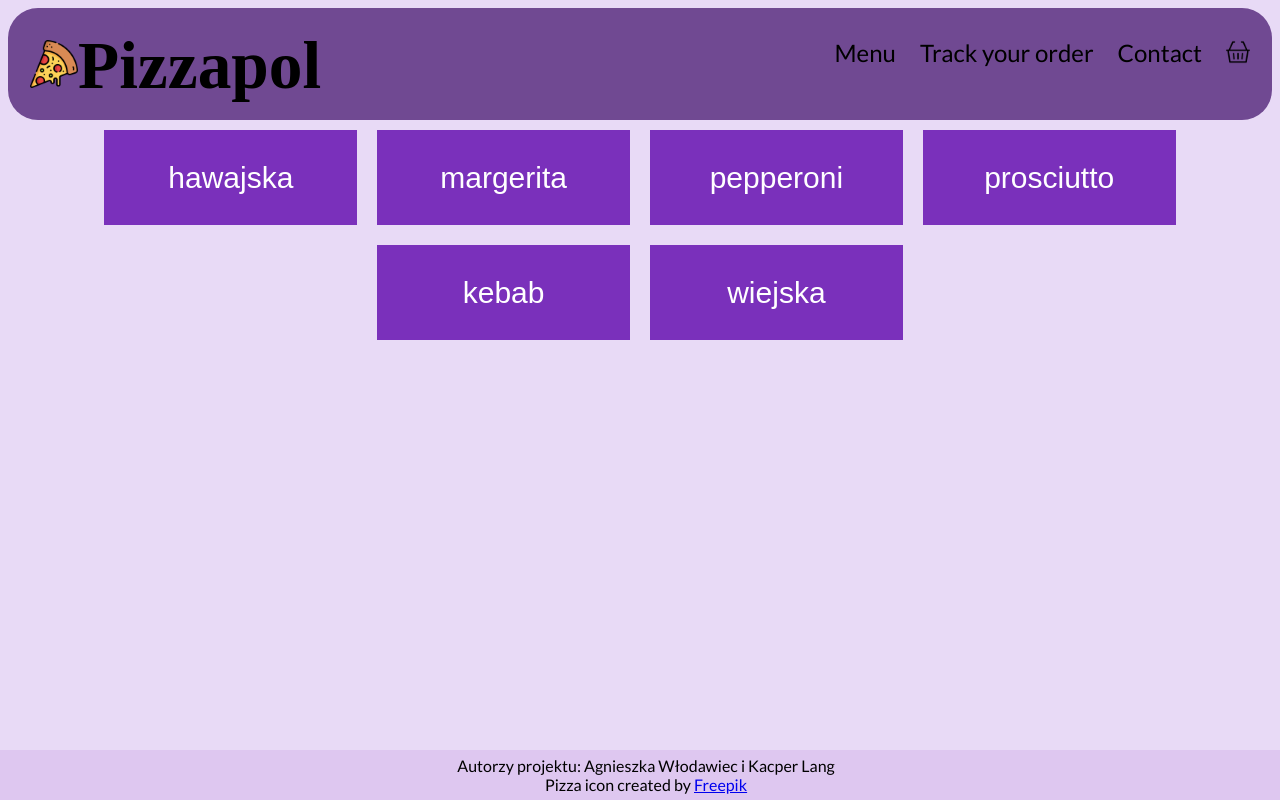
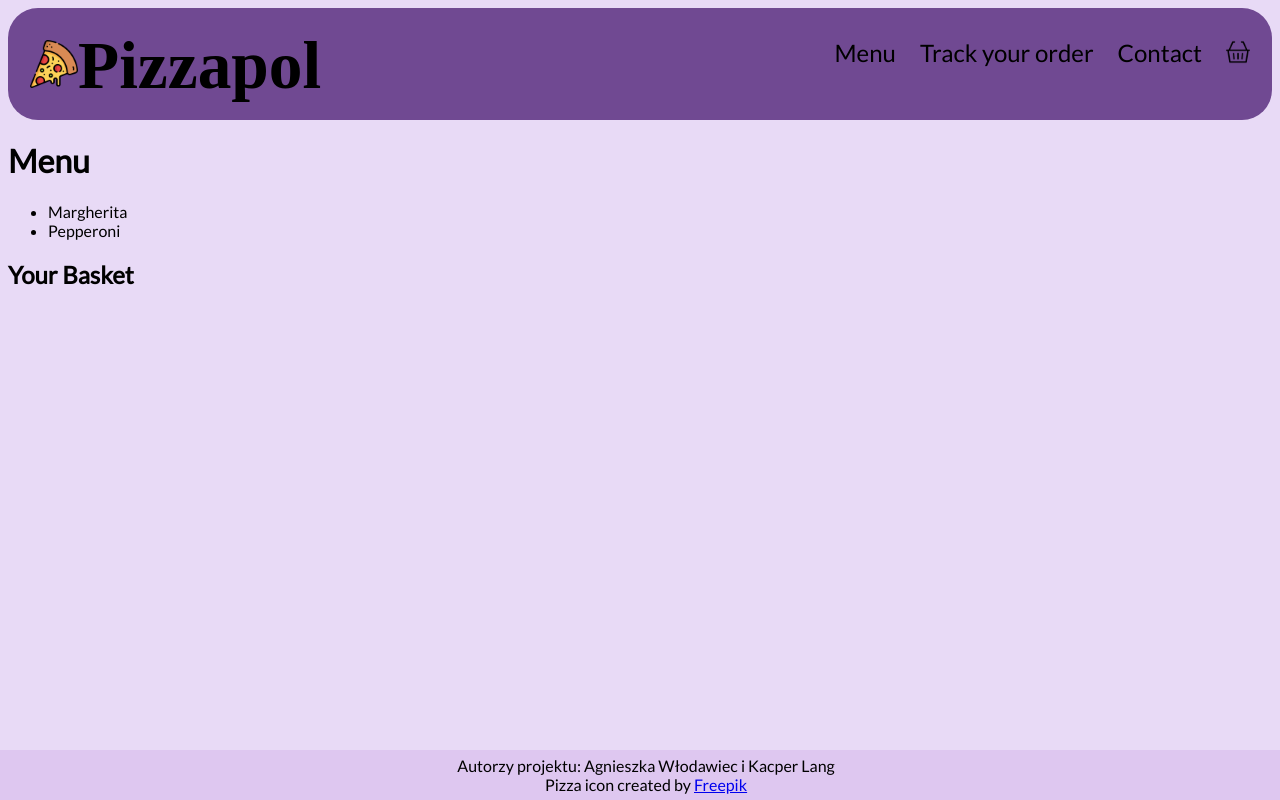
Before and after one commit to AW2077/Bistrofy, a React (Create React App) app: page / in a window 1280 px wide. Both pictures are taken after a click on the link "Menu". Built offline with nearby package versions, Linux system fonts and the light colour scheme; a web font is replaced by a local one.

Commit message:
dzialajace wszystkie zakladki

```diff
--- a/src/App.js
+++ b/src/App.js
@@ -1,33 +1,59 @@
-import React, { Component} from 'react';
+import React, {useState} from 'react';
 import './App.css';
-import SearchBarComponent from './SearchBarComponent';
+import SearchBar from './SearchBar';
 import NavigationBar from './NavigationBar';
 
-//DOM - obiektowy model dokumentu
-class App extends Component {
+const App = () =>{
+  const [content, setContent] = useState(<SearchBar/>);
+  const [basket, setBasket] = useState([]);
 
-//To jest odpowiedzialne za wczytywanie domyślnego komponentu - w naszym przypadku to ten search bar
-constructor(props){
-  super(props);
-  this.state = {
-    activeComponent: SearchBarComponent,
+  const updateContent = (newContent) =>{
+    setBasket([]);
+    setContent(newContent);
   };
-}
-//funkcja obsługująca klikanie po navigation barze - ustala za aktywny fragment ten na który kliknięto
-handleLinkClick = (newComponent) => {
-  this.setState({activeComponent: newComponent});
+
+  return(
+    <div>
+      <NavigationBar updateContent={updateContent}/>
+      <div>{content}</div>
+    </div>
+  )
+
+
 };
 
-//model dokumentu który na twardo składa się z aktywnego zawsze navigation baru i wybranego aktywnego komponentu
-render() {
-  const {activeComponent: ActiveComponent} = this.state;
-  return(
-      <div>
-        <NavigationBar handleLinkClick={this.handleLinkClick} />
-        <ActiveComponent />
-      </div>
-  );
+export default App;
 
-}
-}
-export default App;
+
+
+
+
+
+// //DOM - obiektowy model dokumentu
+// class App extends Component {
+
+// //To jest odpowiedzialne za wczytywanie domyślnego komponentu - w naszym przypadku to ten search bar
+// constructor(props){
+//   super(props);
+//   this.state = {
+//     activeComponent: SearchBar,
+//   };
+// }
+// //funkcja obsługująca klikanie po navigation barze - ustala za aktywny fragment ten na który kliknięto
+// handleLinkClick = (newComponent) => {
+//   this.setState({activeComponent: newComponent});
+// };
+
+// //model dokumentu który na twardo składa się z aktywnego zawsze navigation baru i wybranego aktywnego komponentu
+// render() {
+//   const {activeComponent: ActiveComponent} = this.state;
+//   return(
+//       <div>
+//         <NavigationBar handleLinkClick={this.handleLinkClick} />
+//         <ActiveComponent/>
+//       </div>
+//   );
+
+// }
+// }
+// export default App;
--- /dev/null
+++ b/src/Basket.js
@@ -0,0 +1,25 @@
+import React, { useState, useEffect } from 'react';
+
+const Basket = () =>{
+    const [basketData, setBasketData] = useState([]);
+
+
+    useEffect(() =>{
+        const storedBasket = localStorage.getItem('basket');
+        if(storedBasket){
+            setBasketData(JSON.parse(storedBasket));
+        }
+    }, []);
+
+    return(
+        <div>
+        <h2>Your Basket</h2>
+        <ul>
+            {basketData.map((pizza) => (
+            <li key={pizza.id}>{pizza.name}</li>
+            ))}
+        </ul>
+        </div>
+    );
+}
+export default Basket;
--- /dev/null
+++ b/src/Contact.js
@@ -0,0 +1,11 @@
+import React from 'react';
+
+const Contact = () =>{
+  return(
+    <div class="flex-container">
+      <p>Contact us!</p>
+    </div>
+  );
+};
+
+export default Contact;
--- /dev/null
+++ b/src/Menu.js
@@ -0,0 +1,41 @@
+import React, {useEffect, useState} from 'react';
+import './Menu.css'
+import Basket from './Basket';
+
+const Menu = ({ updateContent }) => {
+
+  const [basket, setBasket] = useState([]);
+  const pizzaMenu = [
+    {id: 1, name: 'Margherita'},
+    {id: 2, name: 'Pepperoni'}
+  ];
+
+  useEffect(() =>{
+    const storedBasket = JSON.parse(localStorage.getItem('basket'));
+    if(storedBasket){
+      setBasket(storedBasket);
+    }
+  }, []);
+
+  const addToBasket = (pizza) => {
+    const updateBasket = [...basket, pizza];
+    setBasket(updateBasket);
+    localStorage.setItem('basket', JSON.stringify(updateBasket));
+    updateContent(<Basket basketData={updateBasket}/>);
+  };
+
+  return(
+    <div>
+      <h1>Menu</h1>
+      <ul>
+        {pizzaMenu.map((pizza) => (
+          <li key={pizza.id} onClick={() => addToBasket(pizza)}>
+            {pizza.name}
+          </li>
+        ))}
+      </ul>
+      <Basket basketData={basket}/>
+    </div>
+  );
+};
+export default Menu;
--- a/src/MenuComponent.js
+++ /dev/null
@@ -1,21 +0,0 @@
-import React, { Component} from 'react';
-import './MenuComponent.css'
-
-class MenuConponent extends Component {
-  render(){
-    return (
-
-    <div class="flex-container">
-        <button>hawajska</button>
-        <button>margerita</button>
-        <button>pepperoni</button>
-        <button>prosciutto</button>
-        <button>kebab</button>
-        <button>wiejska</button>
-
-    </div>
-
-      );
-}
-}
-export default MenuConponent;
--- a/src/NavigationBar.js
+++ b/src/NavigationBar.js
@@ -1,19 +1,22 @@
 import React from 'react';
 import './NavigationBar.css';
-import MenuConponent from './MenuComponent';
-import SearchBarComponent from './SearchBarComponent';
+import Menu from './Menu';
+import SearchBar from './SearchBar';
+import Basket from './Basket';
+import TrackOrder from './TrackOrder';
+import Contact from './Contact';
 
-const NavigationBar = ({ handleLinkClick }) => {
+const NavigationBar = ({ updateContent }) => {
   return (
     <nav>
       <header>
         <div class="header">
-          <a onClick={() => handleLinkClick(SearchBarComponent)}  class="logo"><img id='pizza-icon' src="pizza.png" alt='company logo'></img>Pizzapol</a>
+          <a onClick={() => updateContent(<SearchBar/>)}  class="logo"><img id='pizza-icon' src="pizza.png" alt='company logo'></img>Pizzapol</a>
           <div class="header-right">
-            <a onClick={() => handleLinkClick(MenuConponent)}>Menu</a>
-            <a>Track your order</a>
-            <a>Contact</a>
-            <a ><img id='basket-icon' src="basket.png" alt='basket icon'></img></a>
+            <a onClick={() => updateContent(<Menu/>)}>Menu</a>
+            <a onClick={() => updateContent(<TrackOrder/>)}>Track your order</a>
+            <a onClick={() => updateContent(<Contact/>)}>Contact</a>
+            <a onClick={() => updateContent(<Basket/>)}><img id='basket-icon' src="basket.png" alt='basket icon'></img></a>
           </div>
         </div>
       </header>
--- /dev/null
+++ b/src/SearchBar.js
@@ -0,0 +1,40 @@
+import React from 'react';
+import './SearchBar.css';
+
+const SearchBar = () => {
+    return (
+        <div>
+            <div class="search">
+                <h3>Twoje ulubione jedzenie już w zasięgu ręki</h3>
+                <h4 >Sprawdź restauracje z dostawą w Twojej okolicy</h4>
+                <br></br>
+            <form>
+                <input type="text"  placeholder="Wpisz adres" backgroud ></input>
+            </form>
+            </div>
+        </div>
+      );
+  };
+
+  export default SearchBar;
+
+
+
+
+// class SearchBar extends Component {
+//   render(){
+    // return (
+    //     <div>
+    //         <div class="search">
+    //             <h3>Twoje ulubione jedzenie już w zasięgu ręki</h3>
+    //             <h4 >Sprawdź restauracje z dostawą w Twojej okolicy</h4>
+    //             <br></br>
+    //         <form>
+    //             <input type="text"  placeholder="Wpisz adres" backgroud ></input>
+    //         </form>
+    //         </div>
+    //     </div>
+    //   );
+// }
+// }
+// export default SearchBar;
--- a/src/SearchBarComponent.js
+++ /dev/null
@@ -1,20 +0,0 @@
-import React, { Component} from 'react';
-import './SearchBarComponent.css';
-
-class SearchBarComponent extends Component {
-  render(){
-    return (
-        <div>
-            <div class="search">
-                <h3>Twoje ulubione jedzenie już w zasięgu ręki</h3>
-                <h4 >Sprawdź restauracje z dostawą w Twojej okolicy</h4>
-                <br></br>
-            <form>
-                <input type="text"  placeholder="Wpisz adres" backgroud ></input>
-            </form>
-            </div>
-        </div>
-      );
-}
-}
-export default SearchBarComponent;
--- /dev/null
+++ b/src/TrackOrder.js
@@ -0,0 +1,31 @@
+import React from 'react';
+
+const TrackOrder = () =>{
+  return(
+    <div class="flex-container">
+       <p>Track Order!</p>
+
+    </div>
+
+      );
+}
+
+export default TrackOrder;
+
+
+
+
+
+// class TrackOrder extends Component {
+//   render(){
+//     return (
+
+//     <div class="flex-container">
+//        <p>Track Order!</p>
+
+//     </div>
+
+//       );
+// }
+// }
+// export default TrackOrder;
```
Also changed, not shown: src/Menu.css (renamed from src/MenuComponent.css), src/SearchBar.css (renamed from src/SearchBarComponent.css).
